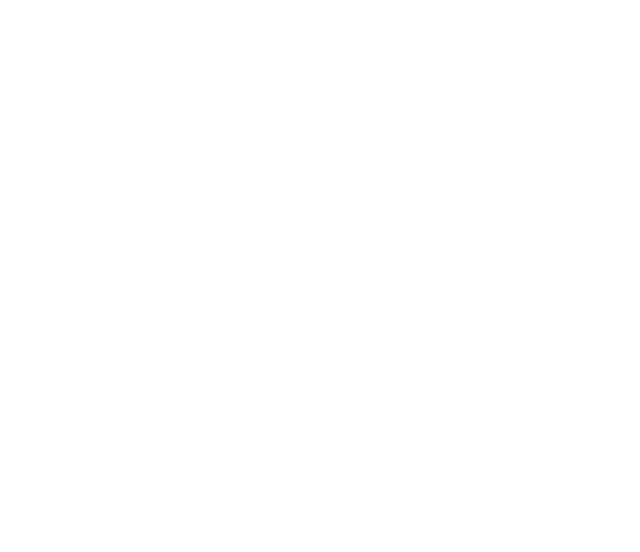
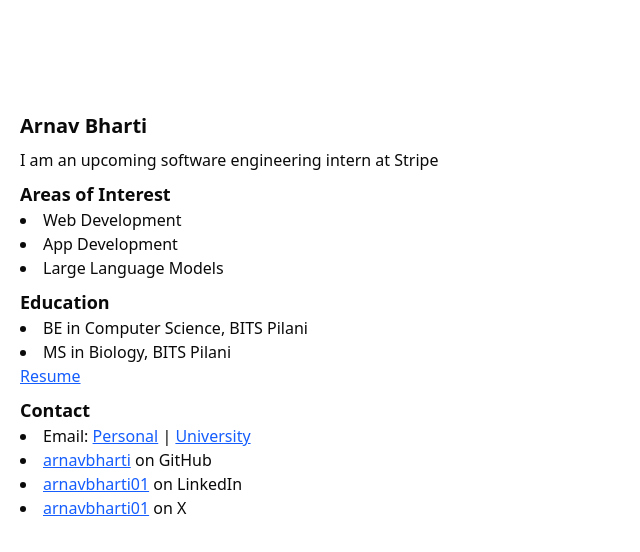
Before and after one commit to ArnavBharti/arnavbharticom, a Next.js app: page / in a window 1280 px wide. Shown: the top 552 px of the page, without its empty margins (0-640 px from the left). Built offline with nearby package versions, Linux system fonts and the light colour scheme.

Commit message:
home page

```diff
--- a/app/page.tsx
+++ b/app/page.tsx
@@ -1,3 +1,104 @@
 export default function Home() {
-  return <></>;
+  return (
+    <main className="container mx-auto mt-28 px-5 flex flex-col">
+      <h1 className="text-xl font-bold">Arnav Bharti</h1>
+      <p className="mt-2">
+        I am an upcoming software engineering intern at Stripe
+      </p>
+      <AreasOfInterest />
+      <Education />
+      <Resume />
+      <Contacts />
+    </main>
+  );
 }
+
+function AreasOfInterest() {
+  return (
+    <section>
+      <h2 className="mt-2 text-lg font-semibold">Areas of Interest</h2>
+      <ul className="list-disc list-inside">
+        <li>Web Development</li>
+        <li>App Development</li>
+        <li>Large Language Models</li>
+      </ul>
+    </section>
+  );
+}
+
+function Education() {
+  return (
+    <section>
+      <h2 className="mt-2 text-lg font-semibold">Education</h2>
+      <ul className="list-disc list-inside">
+        <li>BE in Computer Science, BITS&nbsp;Pilani</li>
+        <li>MS in Biology, BITS&nbsp;Pilani</li>
+      </ul>
+    </section>
+  );
+}
+
+function ExternalLink({
+  href,
+  children,
+}: {
+  href: string;
+  children: React.ReactNode;
+}) {
+  return (
+    <a
+      href={href}
+      target="_blank"
+      rel="noopener noreferrer"
+      className="text-blue-600 underline decoration-blue-600 hover:text-blue-800 hover:decoration-blue-800"
+    >
+      {children}
+    </a>
+  );
+}
+
+function Resume() {
+  return (
+    <ExternalLink href="https://mbtwhvynklaynfur.public.blob.vercel-storage.com/Arnav%20Bharti%20Resume.pdf">
+      Resume
+    </ExternalLink>
+  );
+}
+
+function Contacts() {
+  return (
+    <address className="not-italic">
+      <h2 className="mt-2 text-lg font-semibold">Contact</h2>
+      <ul className="list-disc list-inside">
+        <li>
+          Email:{" "}
+          <ExternalLink href="mailto:arnavpublic@icloud.com">
+            Personal
+          </ExternalLink>{" "}
+          |{" "}
+          <ExternalLink href="mailto:f20221585@pilani.bits-pilani.ac.in">
+            University
+          </ExternalLink>
+        </li>
+        <li>
+          <ExternalLink href="https://github.com/arnavbharti">
+            arnavbharti
+          </ExternalLink>{" "}
+          on GitHub
+        </li>
+        <li>
+          <ExternalLink href="https://linkedin.com/in/arnavbharti01">
+            arnavbharti01
+          </ExternalLink>{" "}
+          on LinkedIn
+        </li>
+        <li>
+          <ExternalLink href="https://x.com/arnavbharti01">
+            arnavbharti01
+          </ExternalLink>{" "}
+          on X
+        </li>
+      </ul>
+    </address>
+  );
+}
```
